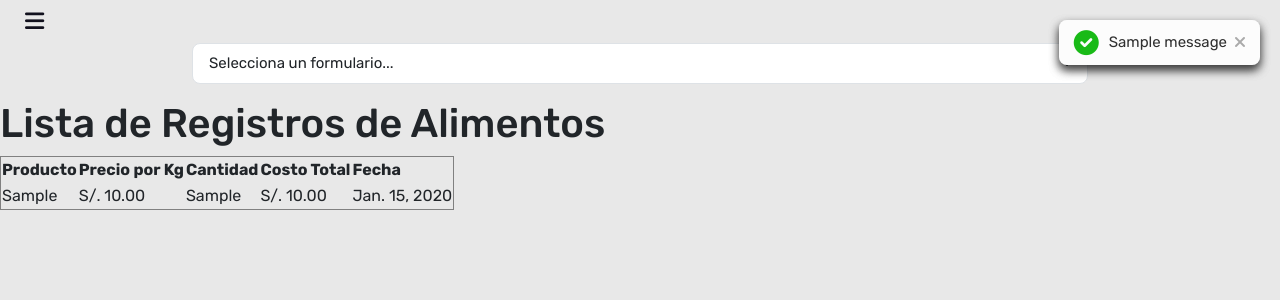
After one commit to aleexndr/appcontrol, a Django app: page /registros/ in a window 1280 px wide. The commit adds this page. Shown: the top 300 px of the page. Run offline with Django 5.2, Linux system fonts and the light colour scheme; tables that the repository leaves empty hold one stand-in row (values such as "Sample post"); one stand-in notice (Sample message) is shown; some libraries are stand-ins or nearby versions.

Commit message:
new update

```diff
--- a/registro/templates/index.html
+++ b/registro/templates/index.html
@@ -13,6 +13,7 @@
 
   <div class="page-container">
 
+      {% block sidebar %}
       <div class="side-bar">
 
         <div class="close-btn">
@@ -21,10 +22,10 @@
 
         <div class="menu">
           <div class="item">
-            <a href=""><i class="fa-brands fa-wpforms"></i><span>FORMULARIOS</span></a>
+            <a href="/"><i class="fa-brands fa-wpforms"></i><span>FORMULARIOS</span></a>
           </div>
           <div class="item">
-            <a href=""><i class="fa-solid fa-list-ul"></i><span>REGISTROS</span></a>
+            <a href="/registros"><i class="fa-solid fa-list-ul"></i><span>REGISTROS</span></a>
           </div>
           <!-- <div class="item">
             <a href=""><i class="fa-solid fa-graduation-cap"></i><span>EDUCACION</span></a>
@@ -52,6 +53,7 @@
           </div> -->
         </div>
       </div>
+      {% endblock %}
     </div>
 
     <div class="content-principal">
--- /dev/null
+++ b/registro/templates/registros.html
@@ -0,0 +1,86 @@
+
+<!DOCTYPE html>
+<html lang="en">
+<head>
+    <meta charset="UTF-8">
+    <meta name="viewport" content="width=device-width, initial-scale=1.0">
+    <link rel="stylesheet" href="https://cdnjs.cloudflare.com/ajax/libs/font-awesome/6.0.0/css/all.min.css">
+    <link href="https://cdn.jsdelivr.net/npm/bootstrap@5.3.3/dist/css/bootstrap.min.css" rel="stylesheet" integrity="sha384-QWTKZyjpPEjISv5WaRU9OFeRpok6YctnYmDr5pNlyT2bRjXh0JMhjY6hW+ALEwIH" crossorigin="anonymous">
+    <script src="https://kit.fontawesome.com/b7c682ef25.js" crossorigin="anonymous"></script>
+    <link rel="stylesheet" href="../static/css/registro.css">
+    <title>Lista de Compras</title>
+</head>
+<body>
+
+  <div class="page-container">
+
+    {% include 'index.html' %}
+    {% block sidebar %}
+    {% endblock %}
+
+    <div class="content-principal">
+
+        <h1>Lista de Registros de Alimentos</h1>
+
+    <table border="1">
+        <thead>
+            <tr>
+                <th>Producto</th>
+                <th>Precio por Kg</th>
+                <th>Cantidad</th>
+                <th>Costo Total</th>
+                <th>Fecha</th>
+            </tr>
+        </thead>
+        <tbody>
+            {% for alimento in alimentos %}
+            <tr>
+                <td>{{ alimento.producto_alimentos }}</td>
+                <td>S/. {{ alimento.preciokg_alimentos }}</td>
+                <td>{{ alimento.cantidad_alimentos }}</td>
+                <td>S/. {{ alimento.costo_alimentos }}</td>
+                <td>{{ alimento.fecha_alimentos }}</td>
+            </tr>
+            {% empty %}
+            <tr>
+                <td colspan="5">No hay registros disponibles.</td>
+            </tr>
+            {% endfor %}
+        </tbody>
+    </table>
+
+
+      {% if messages %}
+      {% for message in messages %}
+        {% if message.tags == 'success' %}
+          <div id="success_message" class="success-custom">
+            <i class="fa-solid fa-circle-check iconimg"></i>
+            {{ message }}
+            <span class="close-btn-not"><i class="fa-solid fa-xmark"></i></span>
+          </div>
+        {% elif message.tags == 'error' %}
+          <div id="error_message" class="error-custom">
+            <i class="fa-solid fa-circle-xmark iconimg"></i>
+            {{ message }}
+            <span class="close-btn-not"><i class="fa-solid fa-xmark"></i></span>
+          </div>
+        {% else %}
+          <div id="info_message" class="info-custom">
+            <i class="fa-solid fa-circle-info iconimg"></i>
+            {{ message }}
+            <span class="close-btn-not"><i class="fa-solid fa-xmark"></i></span>
+          </div>
+        {% endif %}
+      {% endfor %}
+      {% endif %}
+
+    </div>
+
+  </div>
+
+
+
+    <script src="https://cdn.jsdelivr.net/npm/bootstrap@5.3.3/dist/js/bootstrap.bundle.min.js" integrity="sha384-YvpcrYf0tY3lHB60NNkmXc5s9fDVZLESaAA55NDzOxhy9GkcIdslK1eN7N6jIeHz" crossorigin="anonymous"></script>
+    <script src="../static/js/index.js"></script>
+</body>
+</html>
--- a/registro/urls.py
+++ b/registro/urls.py
@@ -6,6 +6,7 @@
 
 urlpatterns = [
     path('', views.index, name='index'),
+    path('registros/', views.registros, name='registros'),
     path('registrar_alimento/', views.registrar_alimentos, name='registrar_alimentos'),
     # path('reiniciar_alimentos/', reiniciar_alimentos, name='reiniciar_alimentos'),
     path('registrar_transporte/', views.registrar_transporte, name='registrar_transporte'),
--- a/registro/views.py
+++ b/registro/views.py
@@ -19,6 +19,10 @@
 
 def index(request):
     return render (request, "index.html")
+
+def registros(request):
+    alimentos = Alimentos.objects.all()
+    return render (request, "registros.html", {"alimentos": alimentos})
 
 def registrar_alimentos(request):
     if request.method == 'POST':
```
Also changed, not shown: registro/static/css/registros.css (added), registro/static/js/registros.js (added).
